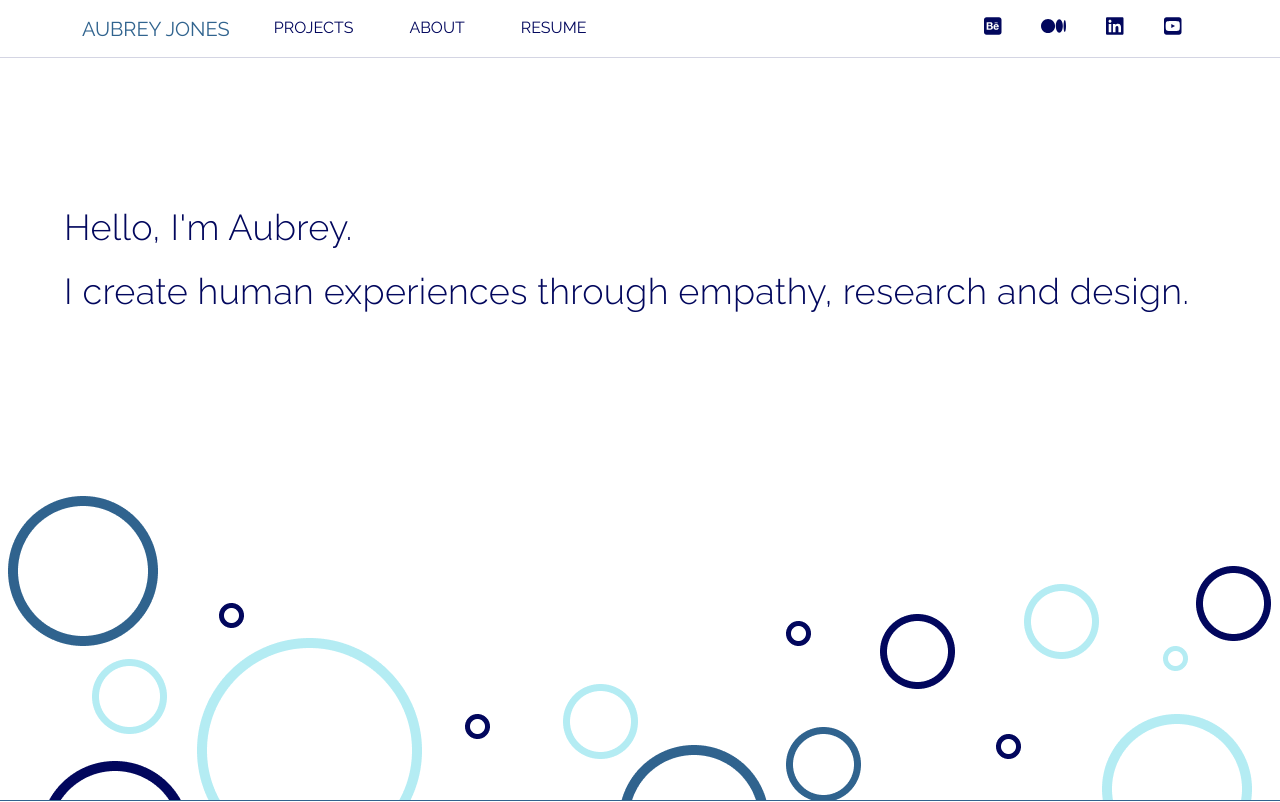
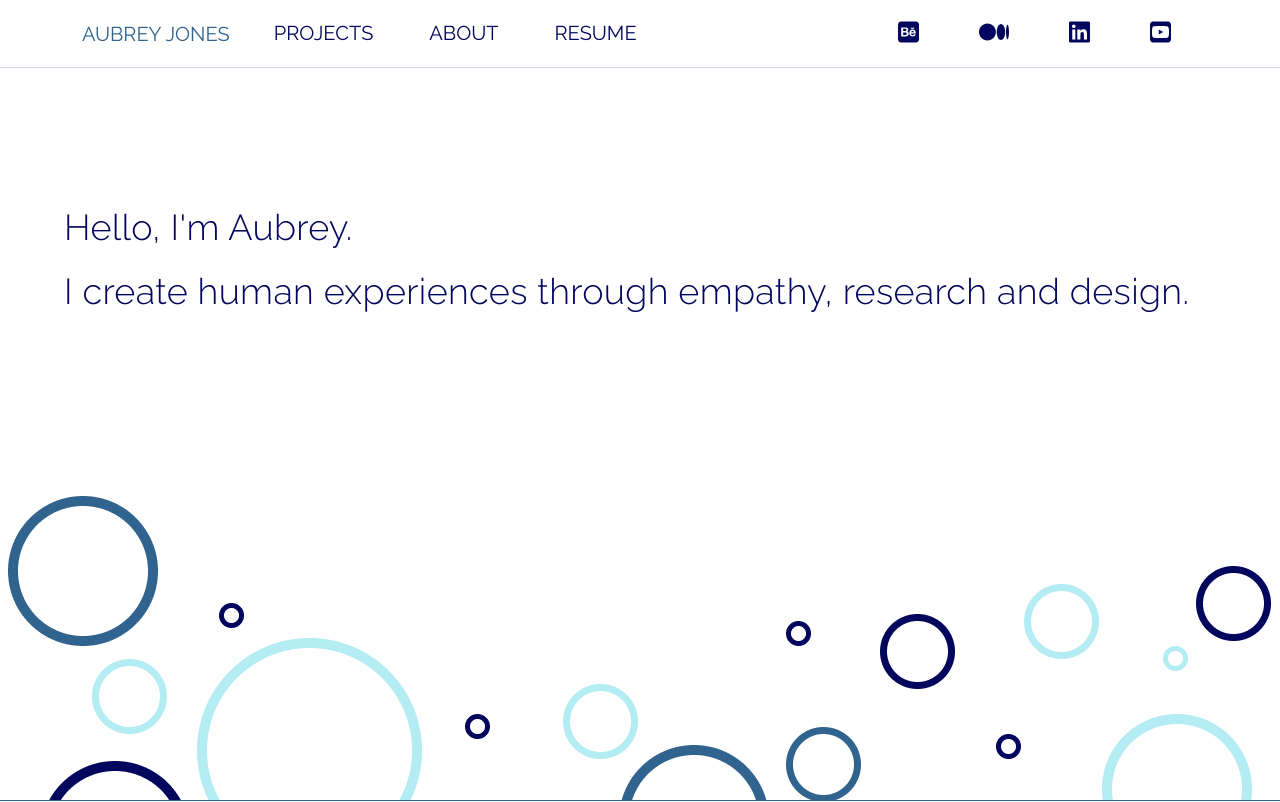
Before and after one commit to aubreyjonescreatives/ux-ui-portfolio, a React (Create React App) app: page / in a window 1280 px wide. Shown: the top 802 px of the page. Built offline with nearby package versions, Linux system fonts and the light colour scheme.

Commit message:
adjusted top nav sizing

```diff
--- a/src/Portfolio.css
+++ b/src/Portfolio.css
@@ -92,16 +92,23 @@ p {
     box-shadow: 0px 0px 1px #02075D;
 }
 
+.navbar-collapse {
+    align-items: center !important;
+}
+
  .navbar-nav a {
     font-family: 'Raleway';
     color: #02075D !important;
     margin: 0px 20px !important;
     border-bottom: 1px solid transparent;
+    padding: 10px;
+    font-size: 20px;
 
 }
 
 .navbar-nav a:hover {
 border-bottom: 1px solid #02075D;
+padding: 10px;
 }
 
 
@@ -115,12 +122,14 @@ border-bottom: 1px solid #02075D;
 .navLinkSocial svg {
     margin: 0px 20px !important;
     color: #02075D !important;
-    font-size: 20px;
+    font-size: 24px;
     border-bottom: 1px solid transparent;
+    padding: 10px;
 }
 
 .navLinkSocial svg:hover {
     border-bottom: 1px solid #02075D;
+    padding: 10px;
 
 
 }
```
